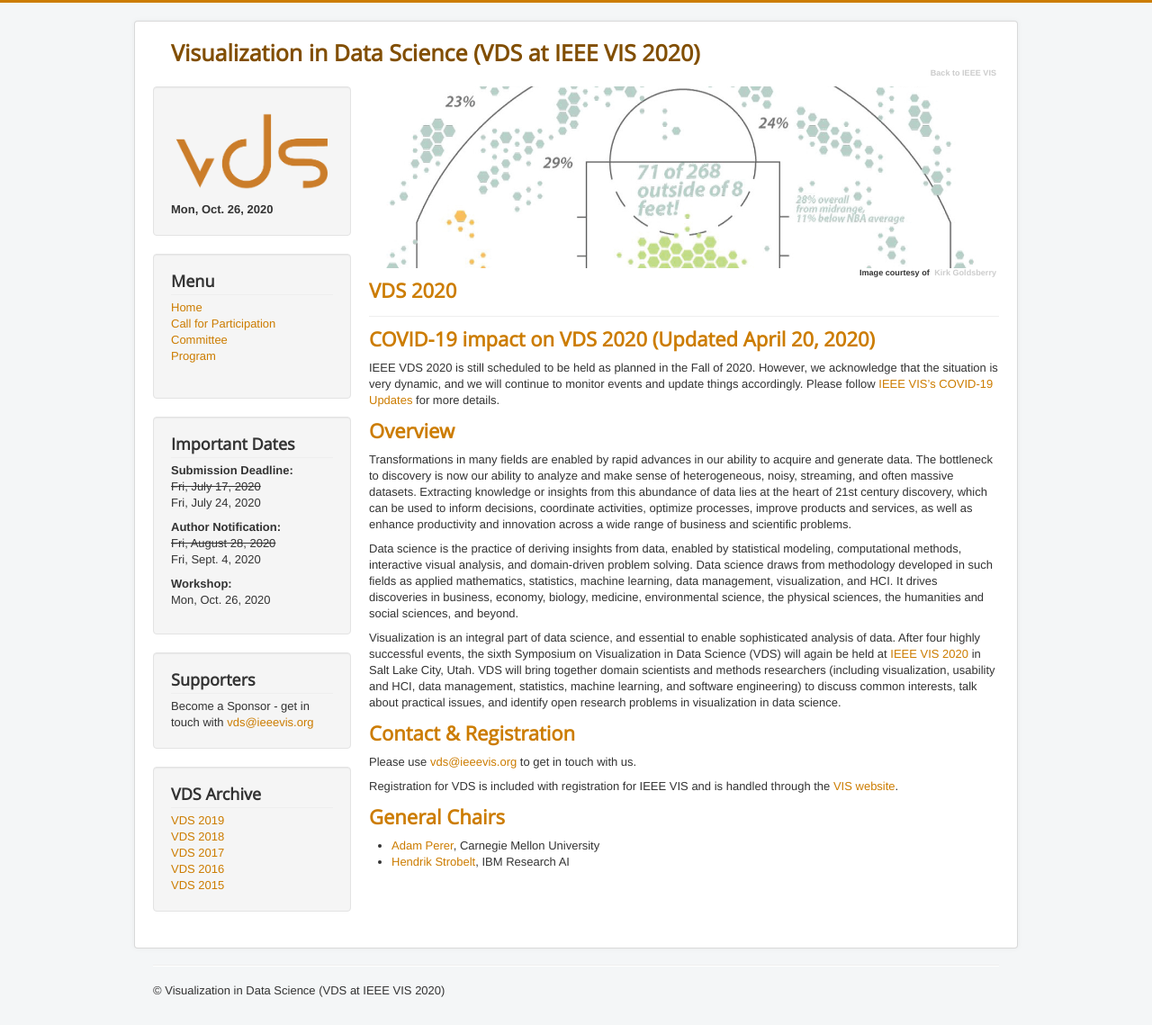
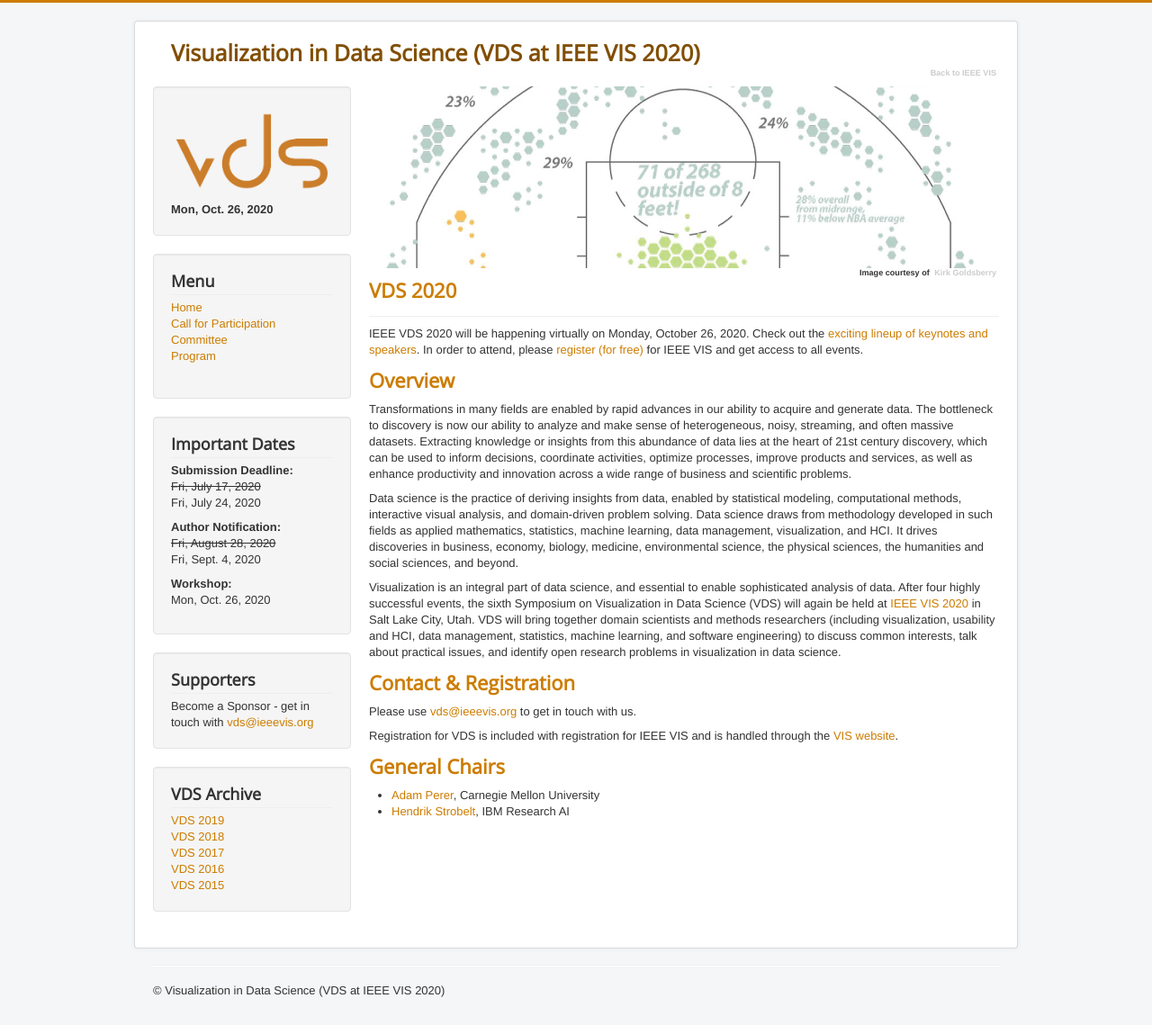
Before and after one commit to visualdatascience/2020, a Jekyll site: the page built from index.md, in a window 1280 px wide. Shown: the whole page at 90% size. Built offline with Jekyll 4.4.1, drawn with Linux system fonts in a browser that asks for light colours.

Commit message:
updated front page

```diff
--- a/index.md
+++ b/index.md
@@ -3,9 +3,7 @@ layout: home
 title: VDS 2020
 ---
 
-## COVID-19 impact on VDS 2020 (Updated April 20, 2020)
-
-IEEE VDS 2020 is still scheduled to be held as planned in the Fall of 2020. However, we acknowledge that the situation is very dynamic, and we will continue to monitor events and update things accordingly.  Please follow [IEEE VIS's COVID-19 Updates](http://ieeevis.org/year/2020/info/coronavirus-info) for more details.
+IEEE VDS 2020 will be happening virtually on Monday, October 26, 2020.  Check out the [exciting lineup of keynotes and speakers](http://www.visualdatascience.org/2020/program/).  In order to attend, please [register \(for free\)](http://ieeevis.org/year/2020/info/registration/conference-registration) for IEEE VIS and get access to all events.
 
 ## Overview
 
```
Also changed, not shown: images/speakers/jessica_hullman_med.jpg, 2 other files.
